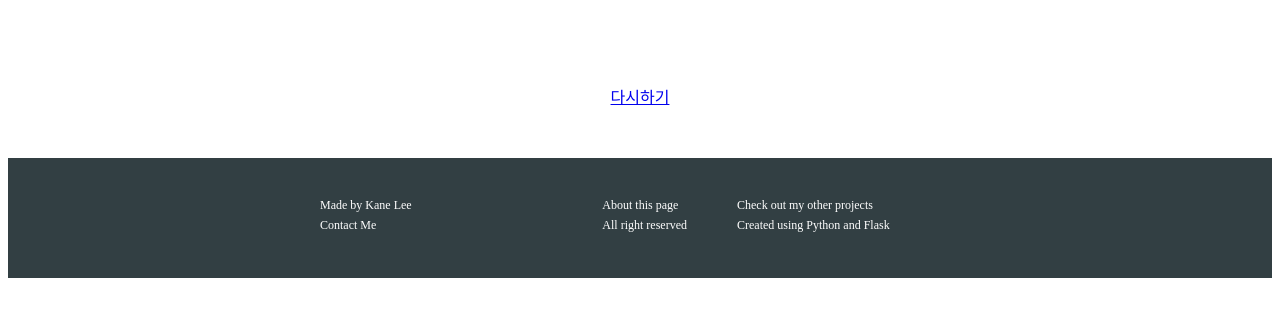
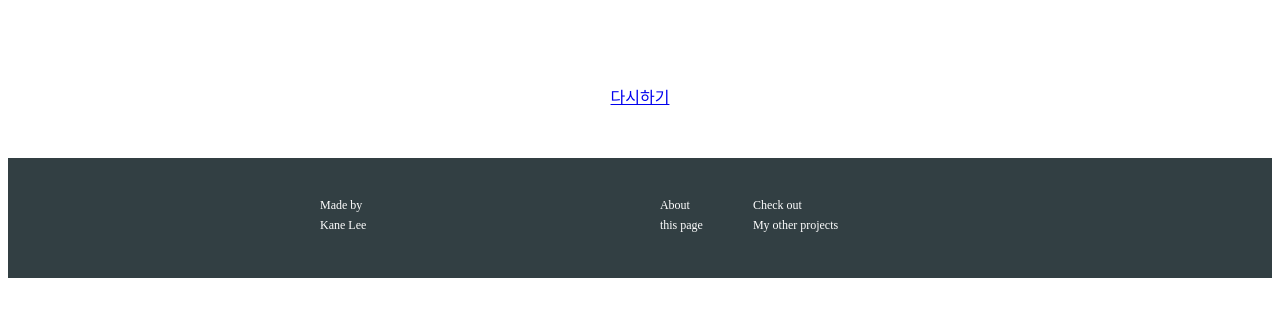
Before and after one commit to Kane-Lee/baby_growth_web, a Flask app: template templates/result.html in a window 1280 px wide. Shown: the part 277-594 px from the top of the page. Run offline with Flask 3, Linux system fonts and the light colour scheme; the template is opened without the code that fills it: most values are stand-ins (such as "Sample title", 1, 10 or a date in 2020).

```diff
--- a/templates/result.html
+++ b/templates/result.html
@@ -32,17 +32,17 @@
     <footer class="footer">
         <div class="footer__content">
             <section class="left">
-                <a class="footer__item">Made by Kane Lee</a>
-                <a href="mailto:kyedlee@gmail.com" class="footer__item">Contact Me</a>
+                <a class="footer__item">Made by</a>
+                <a class="footer__item">Kane Lee</a>
             </section>
             <section class="right">
                 <div class="footer__column">
-                    <a class="footer__item">About this page</a>
-                    <a class="footer__item">All right reserved</a>
+                    <a class="footer__item">About</a>
+                    <a class="footer__item">this page</a>
                 </div>
                 <div class="footer__column">
-                    <a class="footer__item">Check out my other projects</a>
-                    <a class="footer__item">Created using Python and Flask</a>
+                    <a class="footer__item">Check out</a>
+                    <a class="footer__item">My other projects</a>
                 </div>
             </section>
         </div>
```
